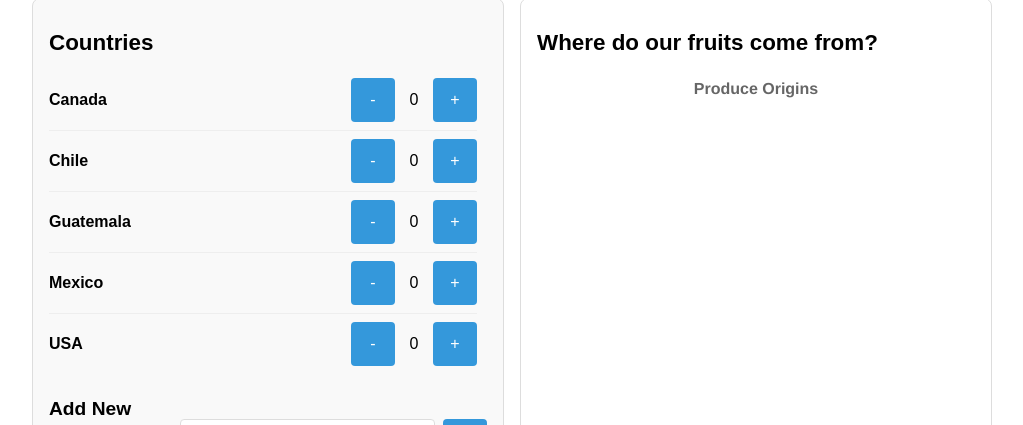
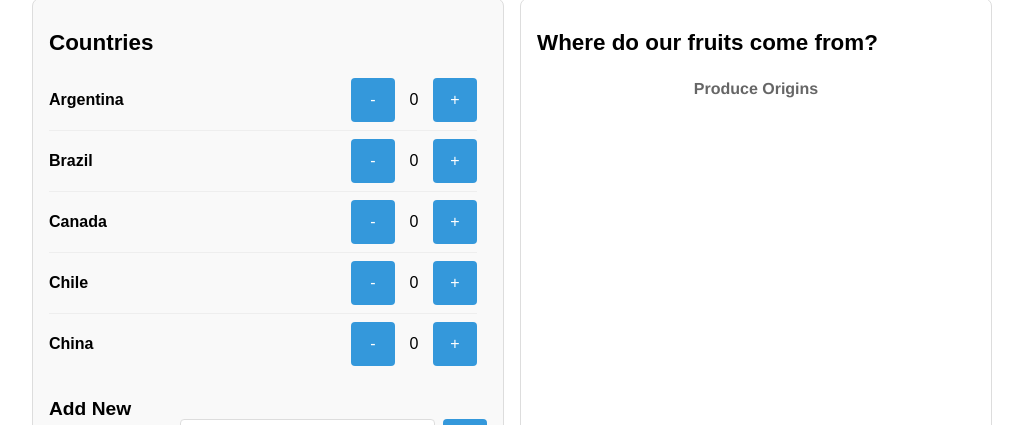
Before and after one commit to tahasilat/WhereDoesYourProduceComeFrom, a plain HTML site: page index.html in a window 1280 px wide. Shown: the part 344-769 px from the top of the page, without its empty margins (128-1151 px from the left). Drawn offline with nearby package versions, Linux system fonts and the light colour scheme.

Commit message:
updated initial countries

```diff
--- a/index.html
+++ b/index.html
@@ -278,7 +278,14 @@
             "USA": 0,
             "Mexico": 0,
             "Chile": 0,
-            "Guatemala": 0
+            "Guatemala": 0,
+            "Peru": 0,
+            "Brazil": 0,
+            "Argentina": 0,
+            "Colombia": 0,
+            "Costa Rica": 0,
+            "Dominican Republic": 0,
+            "China": 0,
         };
 
         // Store info
```
